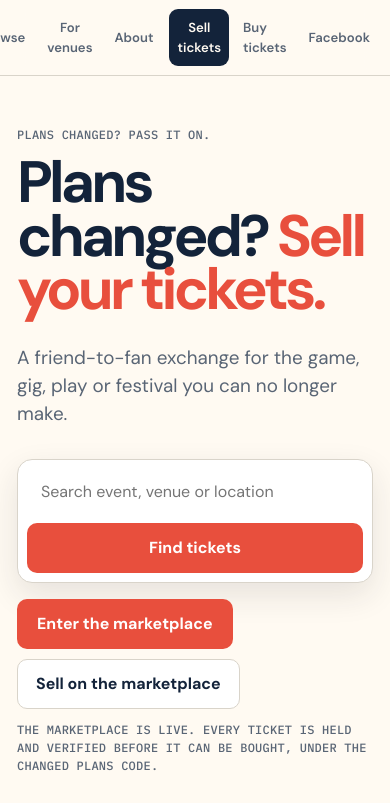
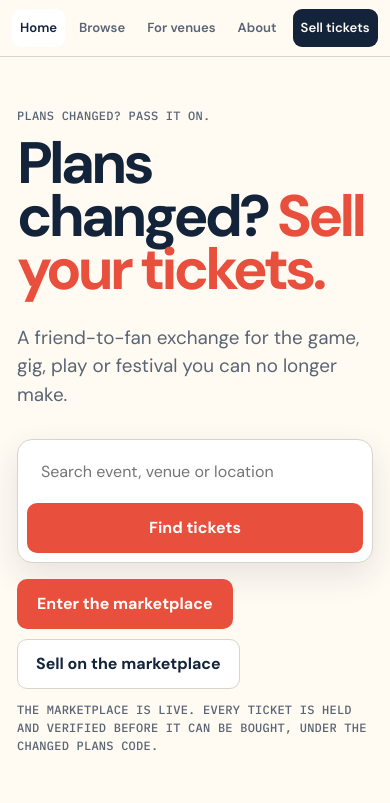
Before and after one commit to changed-plans/changed-plans-site, a plain HTML site: page index.html in a window 390 px wide. Shown: the top 803 px of the page. Drawn offline with Linux system fonts and the light colour scheme.

Commit message:
Make top nav scrollable on mobile so Home is reachable

```diff
--- a/index.html
+++ b/index.html
@@ -28,7 +28,7 @@
     }
     *{box-sizing:border-box} html{scroll-behavior:smooth} body{margin:0;background:var(--paper);color:var(--ink);font-family:"DM Sans",sans-serif;line-height:1.5} button,input,select{font:inherit} button,a{touch-action:manipulation} a{color:inherit}
     .topbar{position:sticky;top:0;z-index:30;background:color-mix(in srgb,var(--paper) 92%,transparent);border-bottom:1px solid var(--line);backdrop-filter:blur(12px)}
-    .nav{max-width:1180px;margin:auto;padding:12px 22px;display:flex;align-items:center;justify-content:flex-end;gap:6px}.nav button{border:0;background:transparent;color:var(--muted);padding:10px 13px;border-radius:9px;font-weight:600;cursor:pointer}.nav button:hover,.nav button.active{background:var(--card);color:var(--ink)}.nav .sell-nav{background:var(--ink);color:var(--paper);margin-left:8px}.nav .sell-nav:hover{background:var(--red);color:white}.nav a{color:var(--muted);padding:10px 13px;border-radius:9px;font-weight:600;text-decoration:none}.nav a:hover{background:var(--card);color:var(--ink)}
+    .nav{max-width:1180px;margin:auto;padding:12px 22px;display:flex;align-items:center;gap:6px;flex-wrap:nowrap;overflow-x:auto;scrollbar-width:none}.nav::-webkit-scrollbar{display:none}.nav>*{flex:0 0 auto}.nav>*:first-child{margin-left:auto}.nav button{border:0;background:transparent;color:var(--muted);padding:10px 13px;border-radius:9px;font-weight:600;cursor:pointer}.nav button:hover,.nav button.active{background:var(--card);color:var(--ink)}.nav .sell-nav{background:var(--ink);color:var(--paper);margin-left:8px}.nav .sell-nav:hover{background:var(--red);color:white}.nav a{color:var(--muted);padding:10px 13px;border-radius:9px;font-weight:600;text-decoration:none}.nav a:hover{background:var(--card);color:var(--ink)}
     main{overflow:hidden}.page{display:none}.page.active{display:block}.wrap{max-width:1180px;margin:auto;padding:0 24px}
     .hero{position:relative;padding:78px 0 64px}.hero-grid{display:grid;grid-template-columns:1.15fr .85fr;gap:64px;align-items:center}.hero h1{font-size:clamp(3.3rem,7vw,6.8rem);line-height:.91;letter-spacing:-.065em;margin:0 0 28px;max-width:760px}.hero h1 em{font-style:normal;color:var(--red)}.lead{font-size:1.18rem;max-width:600px;color:var(--muted);margin:0 0 30px}.searchbar{background:var(--card);border:1px solid var(--line);box-shadow:var(--shadow);padding:9px;display:grid;grid-template-columns:1fr auto;gap:8px;border-radius:15px}.searchbar input{border:0;background:transparent;color:var(--ink);min-width:0;padding:11px 14px;outline:none}.primary{border:0;background:var(--red);color:white;font-weight:700;padding:13px 20px;border-radius:10px;cursor:pointer}.primary:hover{background:var(--red-dark)}.secondary{border:1px solid var(--line);background:var(--card);color:var(--ink);font-weight:700;padding:12px 18px;border-radius:10px;cursor:pointer}.app-doors{display:flex;gap:10px;margin-top:16px;flex-wrap:wrap}.app-doors a{text-decoration:none;display:inline-block}
     .micro{font-family:"IBM Plex Mono",monospace;font-size:.75rem;letter-spacing:.02em;color:var(--muted)}
@@ -56,7 +56,7 @@
     .founder-video{display:grid;grid-template-columns:1.1fr .9fr;gap:52px;align-items:center}.founder-video h2{font-size:clamp(2rem,4vw,3.3rem);letter-spacing:-.045em;line-height:1;margin:0 0 16px}.founder-video p{color:var(--muted);font-size:1.08rem;max-width:560px}.video-frame{justify-self:center}.video-frame video{display:block;width:min(340px,82vw);aspect-ratio:9/16;background:#000;border:1px solid var(--line);border-radius:18px;box-shadow:14px 14px 0 var(--yellow)}.venue-video{text-align:center}.venue-video h2{font-size:clamp(2rem,4vw,3.3rem);letter-spacing:-.045em;line-height:1;margin:0 0 14px}.venue-video p{color:var(--muted);max-width:640px;margin:0 auto 26px}.venue-video .video-frame video{width:min(400px,88vw);box-shadow:14px 14px 0 var(--ink)}@media(max-width:850px){.founder-video{grid-template-columns:1fr}}
     footer{border-top:1px solid var(--line);padding:28px 0;color:var(--muted);font-size:.85rem}.footer-row{display:flex;justify-content:space-between;gap:25px}.footer-row a{text-decoration:none;font-weight:700;color:var(--ink)}
     @media(max-width:850px){.hero{padding-top:48px}.hero-grid,.founding-layout,.trust-grid,.venue,.form-layout,.detail-grid,.live-feature,.about-layout{grid-template-columns:1fr}.ticket-hero{margin:15px 8px 20px;transform:rotate(1.5deg)}.categories{grid-template-columns:1fr 1fr}.listing-grid{grid-template-columns:1fr 1fr}.scar-grid{grid-template-columns:1fr 1fr}.scar-lanes{grid-template-columns:1fr}.steps{grid-template-columns:1fr}.step,.step+.step{padding:20px 0;border-left:0;border-top:1px solid color-mix(in srgb,var(--paper) 24%,transparent)}.step:first-child{border-top:0}.filter-panel{grid-template-columns:1fr 1fr}.field.search-field{grid-column:1/-1}.checkout-card{position:static}.venue{margin-left:16px;margin-right:16px}.detail-grid{gap:24px}}
-    @media(max-width:560px){.nav{padding:9px 12px;overflow:hidden}.nav button,.nav a{padding:9px 8px;font-size:.82rem}.nav .sell-nav{margin-left:2px}.wrap{padding:0 17px}.hero{padding:38px 0 45px}.hero-grid{gap:27px}.hero h1{font-size:3.65rem}.searchbar,.founding-fields{grid-template-columns:1fr}.founding-layout{gap:28px}.founding-form{padding:20px}.ticket-hero{padding:24px;box-shadow:10px 12px 0 var(--ink)}section{padding:48px 0}.section-head{display:block}.section-head p{margin-top:12px}.categories{grid-template-columns:1fr 1fr;gap:10px}.cat{min-height:125px;padding:17px}.scar-grid{grid-template-columns:1fr}.listing-grid{grid-template-columns:1fr}.listing-art{height:126px}.venue{padding:30px 23px;border-radius:16px}.filter-panel{grid-template-columns:1fr}.field.search-field{grid-column:auto}.form-grid{grid-template-columns:1fr}.form-grid .wide{grid-column:auto}.form-card{padding:20px}.info-line{grid-template-columns:90px 1fr}.footer-row{display:block}.footer-row>*{display:block;margin-top:8px}}
+    @media(max-width:560px){.nav{padding:9px 12px;-webkit-overflow-scrolling:touch}.nav button,.nav a{padding:9px 8px;font-size:.82rem}.nav .sell-nav{margin-left:2px}.wrap{padding:0 17px}.hero{padding:38px 0 45px}.hero-grid{gap:27px}.hero h1{font-size:3.65rem}.searchbar,.founding-fields{grid-template-columns:1fr}.founding-layout{gap:28px}.founding-form{padding:20px}.ticket-hero{padding:24px;box-shadow:10px 12px 0 var(--ink)}section{padding:48px 0}.section-head{display:block}.section-head p{margin-top:12px}.categories{grid-template-columns:1fr 1fr;gap:10px}.cat{min-height:125px;padding:17px}.scar-grid{grid-template-columns:1fr}.listing-grid{grid-template-columns:1fr}.listing-art{height:126px}.venue{padding:30px 23px;border-radius:16px}.filter-panel{grid-template-columns:1fr}.field.search-field{grid-column:auto}.form-grid{grid-template-columns:1fr}.form-grid .wide{grid-column:auto}.form-card{padding:20px}.info-line{grid-template-columns:90px 1fr}.footer-row{display:block}.footer-row>*{display:block;margin-top:8px}}
     @media(prefers-reduced-motion:reduce){html{scroll-behavior:auto}.listing{transition:none}}
   </style>
 </head>
```
